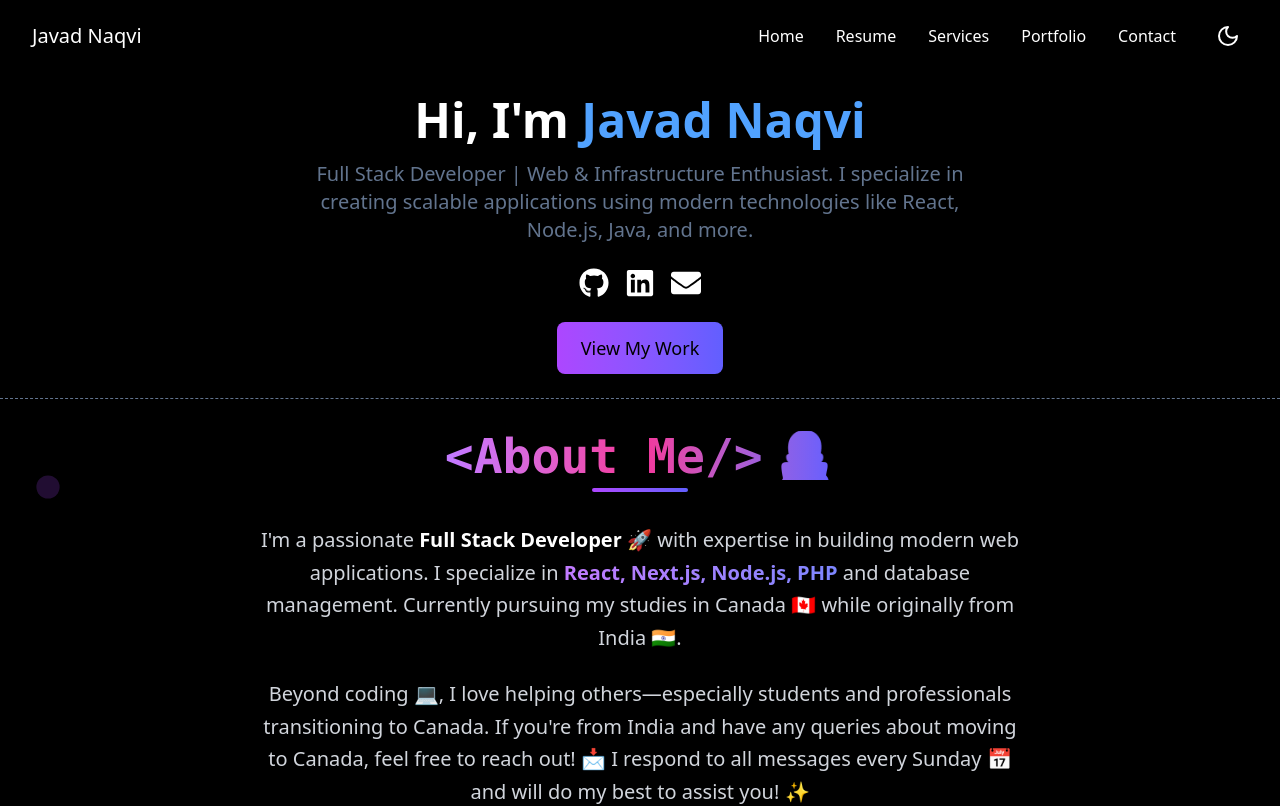
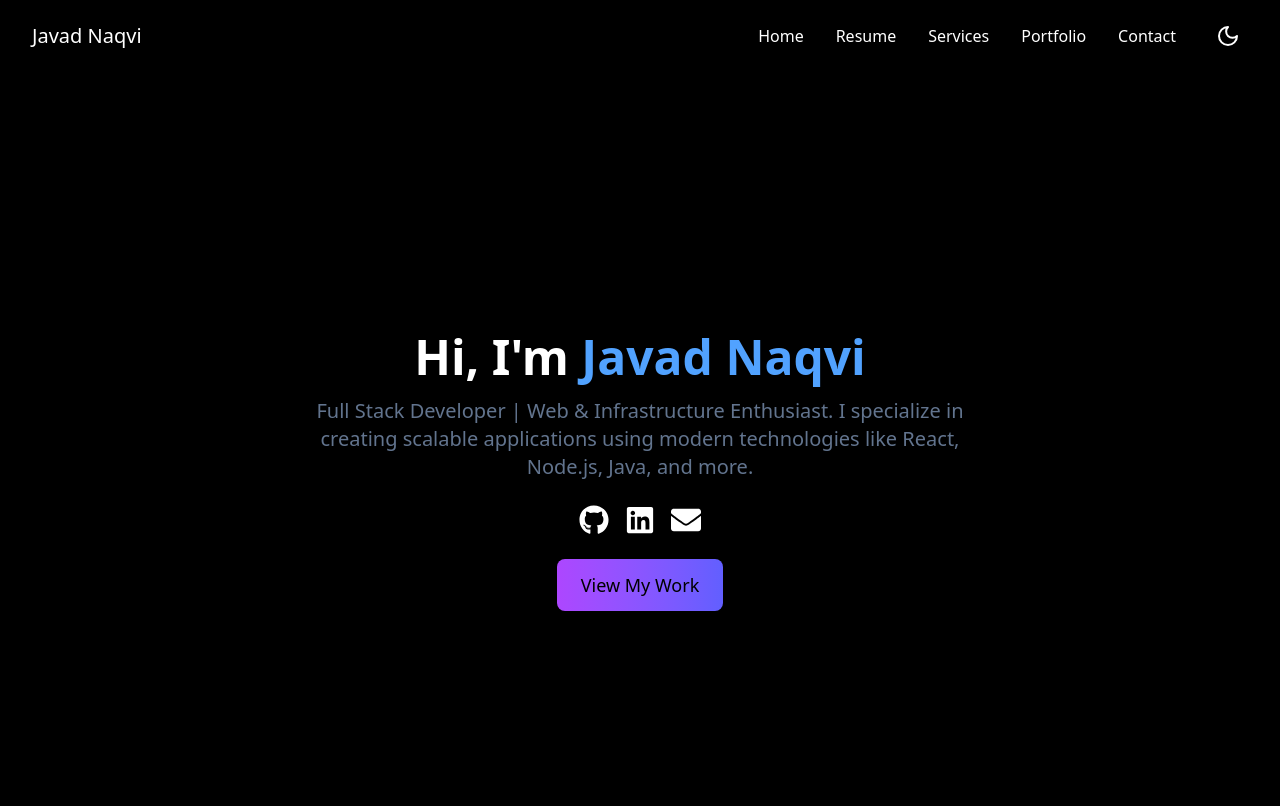
Before and after one commit to missamnaqvi/portfolio, a React (Vite) app: page / in a window 1280 px wide. Shown: the top 806 px of the page. Built offline with nearby package versions, Linux system fonts and the light colour scheme.

Commit message:
spacing issue fix

```diff
--- a/src/components/Hero.jsx
+++ b/src/components/Hero.jsx
@@ -7,7 +7,7 @@ export default function Hero() {
       id="Home"
       className="bg-black text-white border-b-[1px] border-dashed border-slate-500"
     >
-      <section className="container flex flex-col items-center justify-center text-center p-6 px-3 md:px-6">
+      <section className="container flex flex-col items-center justify-center lg:min-h-screen text-center p-6 px-3 md:px-6">
         <motion.p
           className="text-3xl md:text-4xl lg:text-5xl font-bold mb-4"
           initial={{ opacity: 0, y: -50 }}
```
